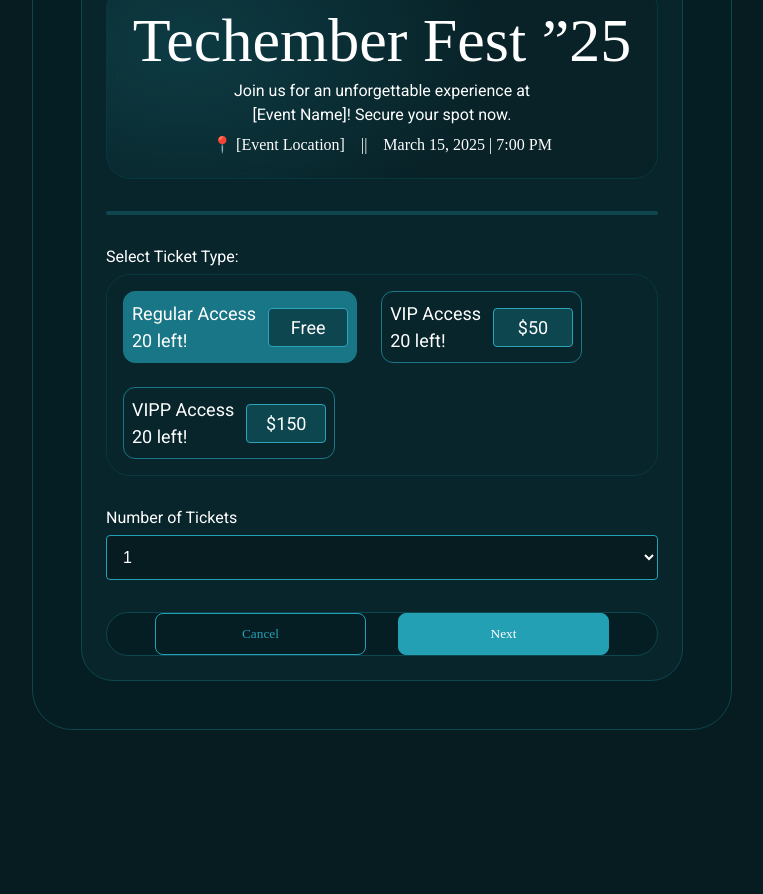
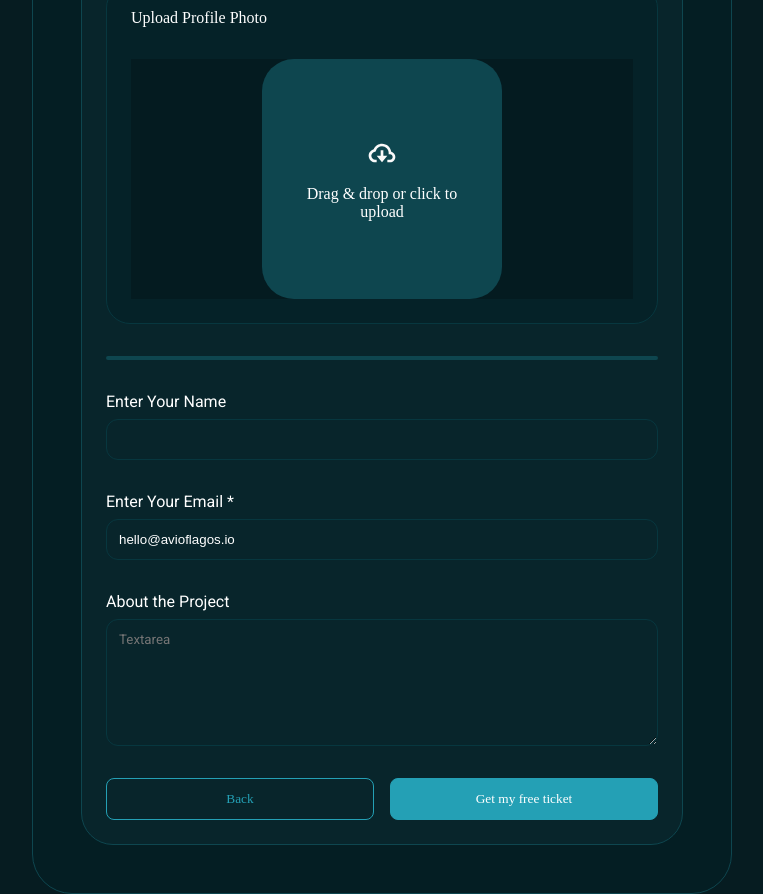
Before and after one commit to FopefoluwaIkufisile/HNG-ticker-project, a React (Vite) app: page / in a window 1280 px wide. Shown: the part 320-1214 px from the top of the page, without its empty margins (258-1021 px from the left). Before the commit the page ends 1050 px from the top, so only its background shows below. Built offline with nearby package versions, Linux system fonts and the light colour scheme; a web font is replaced by a local one.

Commit message:
finished attendde details

```diff
--- a/src/App.jsx
+++ b/src/App.jsx
@@ -1,15 +1,16 @@
-import React from 'react'
-import Header from "./Components/Header.jsx"
-import TicketSelection from "./Components/TicketSelection.jsx"
+import React from "react";
+import Header from "./Components/Header.jsx";
+import TicketSelection from "./Components/TicketSelection.jsx";
+import AttendeeDetails from "./Components/AttendeeDetails.jsx";
 
 const App = () => {
   return (
-  <>
-  <Header />
-  <TicketSelection />
-  </>
+    <>
+      <Header />
+      {/* <TicketSelection /> */}
+      <AttendeeDetails />
+    </>
+  );
+};
 
-  )
-}
-
-export default App
+export default App;
--- /dev/null
+++ b/src/Components/AttendeeDetails.jsx
@@ -0,0 +1,61 @@
+import React from "react";
+import Upload from "/public/Upload.svg";
+
+const AttendeeDetails = () => {
+  return (
+    <form action={""} className="attendee-details">
+      <div className="header">
+        <div className="header-nav">
+          <p className="ticket">Attendee Details</p>
+          <p className="step">Step 2 / 3</p>
+        </div>
+        <div className="progress">
+          <div className="progress-bar-attendee"></div>
+        </div>
+      </div>
+      <div className="content">
+        <div className="upload-profile">
+          <label htmlFor="profile-photo">Upload Profile Photo</label>
+          <div
+            className="upload-box"
+            id="uploadBox"
+            onclick="document.getElementById('fileInput').click();"
+          >
+            <div className="drop-image">
+              <img src={Upload} alt="" className="drop-img" />
+              <p className="drag">Drag & drop or click to upload</p>
+            </div>
+            <img id="previewImg" />
+          </div>
+          <input
+            type="file"
+            id="fileInput"
+            accept="image/*"
+            onchange="previewImage(event)"
+          />
+        </div>
+        <div className="progress"></div>
+        <div className="kyc-box">
+          <div className="name">
+            <label htmlFor="fullname">Enter Your Name</label>
+            <input type="text" name="" id="" className="input-text" />
+          </div>
+          <div className="email">
+            <label htmlFor="fullname">Enter Your Email *</label>
+            <input type="text" name="" id="" className="input-text"  placeholder="hello@avioflagos.io"/>
+          </div>
+          <div className="about">
+            <label htmlFor="fullname">About the Project</label>
+            <textarea name="Textarea" className="text-area-text" placeholder="Textarea"></textarea>
+          </div>
+        </div>
+        <div className="nav-buttons-upload">
+          <button className="back">Back</button>
+          <button className="get">Get my free ticket</button>
+        </div>
+      </div>
+    </form>
+  );
+};
+
+export default AttendeeDetails;
--- a/src/index.css
+++ b/src/index.css
@@ -1,21 +1,21 @@
-@import url('//fonts.googleapis.com/earlyaccess/jejumyeongjo.css');
-@import url('https://fonts.googleapis.com/css2?family=Road+Rage&family=Roboto:ital,wght@0,100..900;1,100..900&display=swap');
+@import url("//fonts.googleapis.com/earlyaccess/jejumyeongjo.css");
+@import url("https://fonts.googleapis.com/css2?family=Road+Rage&family=Roboto:ital,wght@0,100..900;1,100..900&display=swap");
 
-*{
+* {
   margin: 0;
   padding: 0;
   box-sizing: border-box;
 }
-body{
-  background-color: #061C21;
+body {
+  background-color: #061c21;
   min-height: 100vh;
   padding: 0 120px;
 }
-nav{
+nav {
   display: flex;
   width: 100%;
   justify-content: space-between;
-  background-color: #05252C;
+  background-color: #05252c;
   border: 1px solid #197686;
   align-items: center;
   padding: 16px 12px;
@@ -23,46 +23,46 @@ nav{
   margin: 0 auto;
   margin-top: 24px;
 }
-.logo{
+.logo {
   display: flex;
   align-items: center;
   justify-content: center;
   gap: 8px;
 }
-.logo-icon{
- background-color: #052F35;
- border: 1px solid #0E464F;
+.logo-icon {
+  background-color: #052f35;
+  border: 1px solid #0e464f;
   border-radius: 12px;
   padding: 8px;
 }
-.nav-links{
+.nav-links {
   display: flex;
   color: white;
   gap: 16px;
   font-size: 18px;
   font-family: "JejuMyeongjo", serif;
 }
-.ticket-btn{
+.ticket-btn {
   display: flex;
   gap: 8px;
   align-items: center;
   padding: 16px 24px;
   border-radius: 12px;
   border: none;
-  transition: background-color .3s linear;
+  transition: background-color 0.3s linear;
   cursor: pointer;
 }
-.ticket-btn:hover{
+.ticket-btn:hover {
   color: white;
-  background-color: #24A0B5;
+  background-color: #24a0b5;
 }
-.rotate{
+.rotate {
   transform: rotate(-45deg);
-  color:white;
+  color: white;
 }
-.ticket-select{
-  background-color: #041E23;
-  border: 1px solid #0E464F;
+.ticket-select {
+  background-color: #041e23;
+  border: 1px solid #0e464f;
   max-width: 700px;
   margin: 0 auto;
   margin-top: 40px;
@@ -72,45 +72,50 @@ nav{
   flex-direction: column;
   gap: 32px;
 }
-.header-nav{
+.header-nav {
   display: flex;
   align-items: center;
   justify-content: space-between;
   color: white;
 }
-.ticket{
+.ticket {
   font-size: 32px;
 }
-.header{
+.header {
   display: flex;
   flex-direction: column;
   gap: 12px;
 }
-.progress{
+.progress {
   width: 100%;
-  background-color: #0E464F;
+  background-color: #0e464f;
   height: 4px;
   border-radius: 5px;
 }
-.progress-bar{
+.progress-bar {
   width: 33.3%;
-  background-color: #24A0B5;
+  background-color: #24a0b5;
   height: 4px;
   border-radius: 5px;
 }
-.content{
+.content {
   padding: 24px;
-  border: 1px solid #0E464F;
+  border: 1px solid #0e464f;
   border-radius: 32px;
-  background-color: #08252B;
+  background-color: #08252b;
   display: flex;
   flex-direction: column;
   gap: 32px;
 }
-.section-title{
-  border: 1px solid #07373F;
+.section-title {
+  border: 1px solid #07373f;
   color: white;
-  background: radial-gradient(57.42% 106.59% at 14.02% 32.06%, rgba(36, 160, 181, 0.20) 0%, rgba(36, 160, 181, 0.00) 100%), rgba(10, 12, 17, 0.10);
+  background: radial-gradient(
+      57.42% 106.59% at 14.02% 32.06%,
+      rgba(36, 160, 181, 0.2) 0%,
+      rgba(36, 160, 181, 0) 100%
+    ),
+    rgba(10, 12, 17, 0.1);
   backdrop-filter: blur(7px);
   padding: 24px;
   display: flex;
@@ -118,36 +123,36 @@ nav{
   gap: 8px;
   border-radius: 24px;
 }
-.techember{
+.techember {
   text-align: center;
   font-size: 62px;
   font-family: "Road Rage", serif;
   line-height: 100%;
 }
-.join{
+.join {
   font-family: "Roboto", serif;
   text-align: center;
   line-height: 150%;
 }
-.details{
+.details {
   text-align: center;
   display: flex;
   align-items: center;
   justify-content: center;
   gap: 16px;
 }
-.select{
+.select {
   color: white;
   display: flex;
   flex-direction: column;
   gap: 8px;
 }
-.select-ticket{
+.select-ticket {
   font-family: "Roboto", serif;
 }
-.select-box{
+.select-box {
   padding: 16px;
-  border: 1px solid #07373F;
+  border: 1px solid #07373f;
   display: flex;
   flex-wrap: wrap;
   gap: 24px;
@@ -164,10 +169,10 @@ nav{
   border: 1px solid #197686;
   font-family: "Roboto", serif;
 }
-.label-fill{
+.label-fill {
   background-color: #197686;
 }
-.text p{
+.text p {
   line-height: 150%;
 }
 .radio-input {
@@ -175,8 +180,8 @@ nav{
 }
 .radio-custom {
   width: 80px;
-  border: 1px solid #2BA4B9;
-  background-color: #0E464F;
+  border: 1px solid #2ba4b9;
+  background-color: #0e464f;
   border-radius: 4px;
   display: flex;
   align-items: center;
@@ -185,84 +190,227 @@ nav{
   padding: 8px;
 }
 .radio-input:checked + .radio-custom {
-  background-color: #0E464F;
-  border-color: #2BA4B9;
+  background-color: #0e464f;
+  border-color: #2ba4b9;
   box-shadow: 0 0 8px rgba(0, 123, 255, 0.6);
 }
-.ticket-number{
+.ticket-number {
   color: white;
   display: flex;
   flex-direction: column;
   gap: 8px;
   font-family: "Roboto", serif;
 }
-.ticket-num-select{
+.ticket-num-select {
   font-weight: normal;
 }
 select {
   width: 100%;
   padding: 12px;
   font-size: 16px;
-  border: 1px solid #24A0B5;
+  border: 1px solid #24a0b5;
   border-radius: 4px;
-  background-color: #061C21;
+  background-color: #061c21;
   color: white;
   outline: none;
 }
-.nav-buttons{
+.nav-buttons {
   width: 100%;
-  border: 1px solid #0E464F;
+  border: 1px solid #0e464f;
   display: flex;
   justify-content: space-between;
-  padding:  0 48px;
+  padding: 0 48px;
   gap: 32px;
   border-radius: 24px;
-  background-color: #041E23;
+  background-color: #041e23;
 }
-.nav-buttons button{
+.nav-buttons button {
   padding: 12px 24px;
   width: 100%;
   border-radius: 8px;
   font-family: "JejuMyeongjo", serif;
 }
-.nav-buttons button:hover{
+.nav-buttons button:hover {
   cursor: pointer;
 }
-.cancel{
-  border: 1px solid #24A0B5;
+.cancel {
+  border: 1px solid #24a0b5;
   background-color: transparent;
-  color: #24A0B5;
+  color: #24a0b5;
 }
-.next{
-  border: 1px solid #24A0B5;
-  background-color: #24A0B5;
+.next {
+  border: 1px solid #24a0b5;
+  background-color: #24a0b5;
   color: white;
 }
-@media(max-width:790px) {
-  body{
+.attendee-details {
+  background-color: #041e23;
+  border: 1px solid #0e464f;
+  max-width: 700px;
+  margin: 0 auto;
+  margin-top: 40px;
+  padding: 48px;
+  border-radius: 40px;
+  display: flex;
+  flex-direction: column;
+  gap: 32px;
+}
+.progress-bar-attendee {
+  width: 66.6%;
+  background-color: #24a0b5;
+  height: 4px;
+  border-radius: 5px;
+}
+.upload-profile {
+  text-align: left;
+  display: flex;
+  flex-direction: column;
+  gap: 32px;
+  color: white;
+  border: 1px solid #07373f;
+  padding: 24px;
+  background-color: #052228;
+  border-radius: 24px;
+}
+.upload-box {
+  width: 100%;
+  display: flex;
+  justify-content: center;
+  align-items: center;
+  background: rgba(0, 0, 0, 0.2);
+  cursor: pointer;
+}
+.drop-image {
+  width: 240px;
+  height: 240px;
+  padding: 24px;
+  display: flex;
+  flex-direction: column;
+  justify-content: center;
+  align-items: center;
+  gap: 16px;
+  border-radius: 32px;
+  background-color: #0e464f;
+}
+.drop-img {
+  width: 32px;
+  height: 32px;
+}
+.drag {
+  text-align: center;
+}
+#fileInput {
+  display: none;
+}
+.kyc-box {
+  display: flex;
+  flex-direction: column;
+  gap: 32px;
+  color: white;
+  font-family: "Roboto", serif;
+}
+.name {
+  display: flex;
+  flex-direction: column;
+  gap: 8px;
+}
+.email {
+  display: flex;
+  flex-direction: column;
+  gap: 8px;
+}
+.about {
+  display: flex;
+  flex-direction: column;
+  gap: 8px;
+}
+.input-text {
+  background-color: transparent;
+  outline: none;
+  border: none;
+  padding: 12px;
+  border: 1px solid #07373f;
+  border-radius: 12px;
+}
+.input-text::placeholder{
+  color: white;
+}
+.text-area-text {
+  background-color: transparent;
+  border: 1px solid #07373f;
+  border-radius: 12px;
+  height: 127px;
+  padding: 12px;
+  color: grey;
+  outline: none;
+  font-family: "Roboto", serif;
+}
+.nav-buttons-upload {
+  width: 100%;
+  border: none;
+  display: flex;
+  justify-content: space-between;
+  padding: 0;
+  gap: 16px;
+  border-radius: 24px;
+  background-color: transparent;
+}
+
+  .nav-buttons-upload button {
+    padding: 12px 24px;
+    width: 100%;
+    border-radius: 8px;
+    font-family: "JejuMyeongjo", serif;
+  }
+  .nav-buttons-upload button:hover {
+    cursor: pointer;
+  }
+  .back{
+    border: 1px solid #24a0b5;
+    background-color: transparent;
+    color: #24a0b5;
+  }
+  .get {
+    border: 1px solid #24a0b5;
+    background-color: #24a0b5;
+    color: white;
+  }
+
+@media (max-width: 790px) {
+  body {
     padding: 20px;
   }
-  .nav-links{
+  .nav-links {
     display: none;
   }
-  .header-nav{
+  .header-nav {
     flex-direction: column;
     align-items: flex-start;
   }
-  .techember{
+  .techember {
     font-size: 48px;
   }
-  .join{
+  .join {
     font-size: 14px;
   }
-  #root{
+  #root {
     display: flex;
     flex-direction: column;
   }
-  .ticket-select{
+  .ticket-select {
     padding: 24px;
   }
-  .nav-buttons{
+  .attendee-details {
+    padding: 24px;
+  }
+  .nav-buttons {
+    flex-direction: column-reverse;
+    gap: 16px;
+    padding: 0;
+    border: none;
+    background: transparent;
+  }
+  .nav-buttons-upload {
     flex-direction: column-reverse;
     gap: 16px;
     padding: 0;
@@ -270,6 +418,3 @@ select {
     background: transparent;
   }
 }
-@media(max-width:490px) {
-
-}
```
Also changed, not shown: src/Components/Header.jsx (+16 -14 lines), src/Components/TicketSelection.jsx (+40 -13 lines), public/upload.svg (added). Lines whose indentation alone changed are shown as unchanged.
